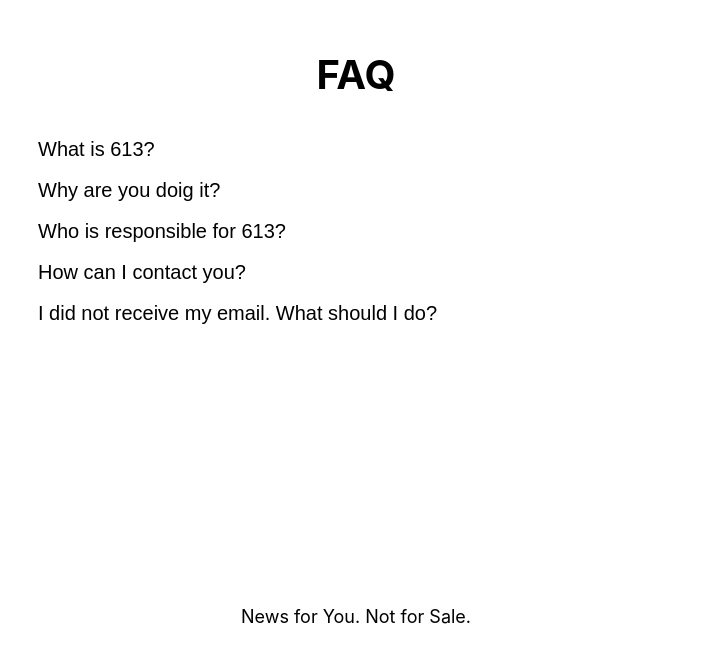
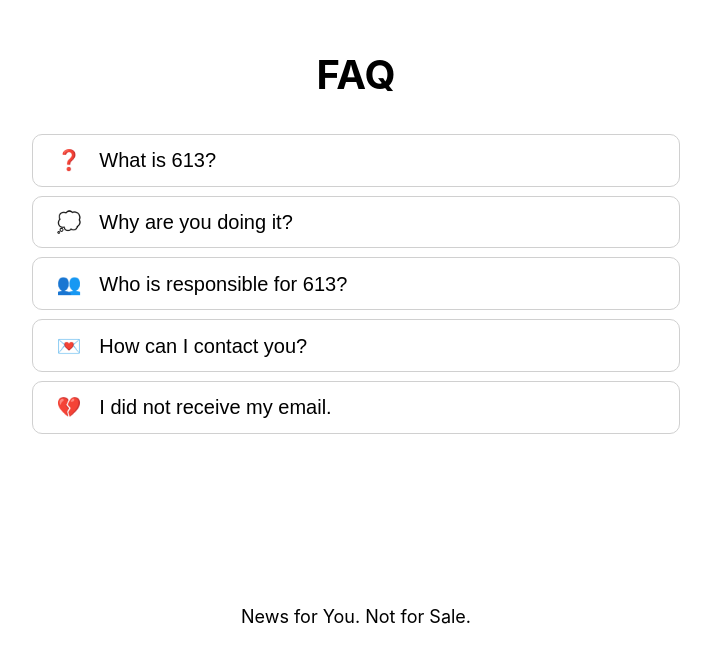
Before and after one commit to asdf-codes/asdf-next-613, a Next.js app: page / in a window 1280 px wide. Shown: the part 953-1616 px from the top of the page, without its empty margins (284-995 px from the left). Built offline with nearby package versions, Linux system fonts and the light colour scheme.

Commit message:
changes to the FAQ

```diff
--- a/src/components/FAQ.js
+++ b/src/components/FAQ.js
@@ -10,7 +10,7 @@ export const Faq = (props) => {
 
     function toggleAccordion() {
         setActiveState(setActive === "" ? "active" : "");
-        setHeightState(setActive === "active" ? "0px" : `${content.current.scrollHeight + 25}px`);
+        setHeightState(setActive === "active" ? "0px" : `${content.current.scrollHeight + 20}px`);
     }
 
     return(
@@ -18,6 +18,7 @@ export const Faq = (props) => {
         <div>
             <div className="item">
                 <button className={`accordion ${setActive}`} onClick={toggleAccordion}>
+                    <p className="accordion__title">{props.icon}</p>
                     <p className="accordion__title">{props.question}</p>
                 </button>
                 <div onClick={toggleAccordion} ref={content} style={{ maxHeight: `${setHeight}`}} className="accordion__content" >
@@ -26,6 +27,10 @@ export const Faq = (props) => {
             </div>
         </div>
         <style jsx>{`
+            p {
+                line-height: 0;
+            }
+
             .item {
                 margin: 0.5rem 0;
 
@@ -33,7 +38,7 @@ export const Faq = (props) => {
 
             .accordion {
                 width: 100%;
-                height: 4vh;
+                padding: 0.3rem;
                 background: none;
                 border: none;
                 display: flex;
@@ -42,6 +47,8 @@ export const Faq = (props) => {
                 border-radius: 10px;
                 transition: 0.3s;
                 cursor: pointer;
+                border: 1.4px solid #D0D0D0;
+
             }
 
 
@@ -55,6 +62,8 @@ export const Faq = (props) => {
                 font-weight: normal;
                 font-size: 20px;
                 color: black;
+                font-weight: ;
+                padding-left: 1rem;
 
 
             }
@@ -72,11 +81,11 @@ export const Faq = (props) => {
 
             .accordion__text {
                 font-family: sans-serif;
-                font-size: 20px;
+                font-size: 18px;
                 color: black;
                 max-width: 45rem;
                 text-align: left;
-                padding: 1rem 0 3rem 1rem;
+                padding: 1rem 1rem 1rem 1rem;
 
             }
 
--- a/src/components/SectionFaq.js
+++ b/src/components/SectionFaq.js
@@ -5,25 +5,30 @@ export default function SectionFaq() {
         <>
         <h1 className="h1"> FAQ</h1>
         <Faq
+            icon="❓"
             question="What is 613?"
-            answer=" 613 is an independent outlet for those who know & love or would like to know more about Ottawa. It currently exists in the form of a newsletter that gets sent to you once every Friday. Some culture, some tech, some politics, and a little bit of everything."
+            answer=" 613 is an independent outlet for those who know & love or would like to know & love Ottawa. You get a newsletter from us every Friday. Some culture, some tech, some politics, and a little bit of everything."
         />
         <Faq
-            question="Why are you doig it?"
+            icon="💭"
+            question="Why are you doing it?"
             answer=" The short answer is because we <3 Ottawa and want to make it a better place for everyone. The long answer is a little bit more complicated and is coming soon."
         />
         <Faq
+            icon="👥"
             question="Who is responsible for 613?"
-            answer='Currently, 613 is run by a single individual. Everything from writing to coding is done on the part of one person. To get involved just email us <a href="mailto:welcome@613.news"> welcome@613.news</a> and we can work together'
+            answer='Currently, 613 is run by a single individual. Copy, Design, Code - everything is done is done one a part of person. To get involved just email us <a href="mailto:welcome@613.news"> welcome@613.news</a> and we can work together.'
         />
         <Faq
+            icon="💌"
             question="How can I contact you?"
             answer='<p> Email us at
             <a href="mailto:welcome@613.news"> welcome@613.news</a> <br></br>
             </p>'
         />
         <Faq
-            question="I did not receive my email. What should I do?"
+            icon="💔"
+            question="I did not receive my email. "
             answer='<p>Sometimes email providers get confused and send our emails to your spam folder. (we know right..) If you find us in your spam box, please mark us as "not spam." <br></br> Gmail app mobile readers: Press the 3 dots at the top right corner of this email, and hit “Move to” then “Primary.”
             Desktop Gmail readers: Back out of this email and then drag this email from your "Promotions" tab to the Primary tab near the top left of your screen.
             <br></br>Apple mail readers: Tap our email address at the top of this message (next to "From": on mobile) and click Add to VIPs.<br></br> If none of these solve your issue email us at <a href="mailto:welcome@613.news"> welcome@613.news</a></p>'
```
